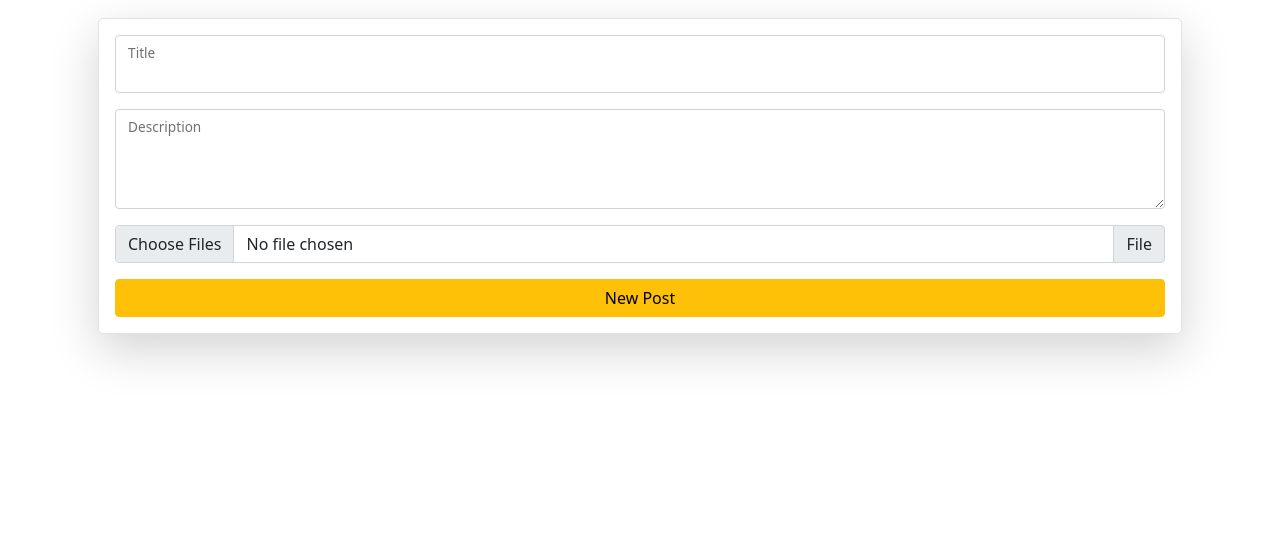
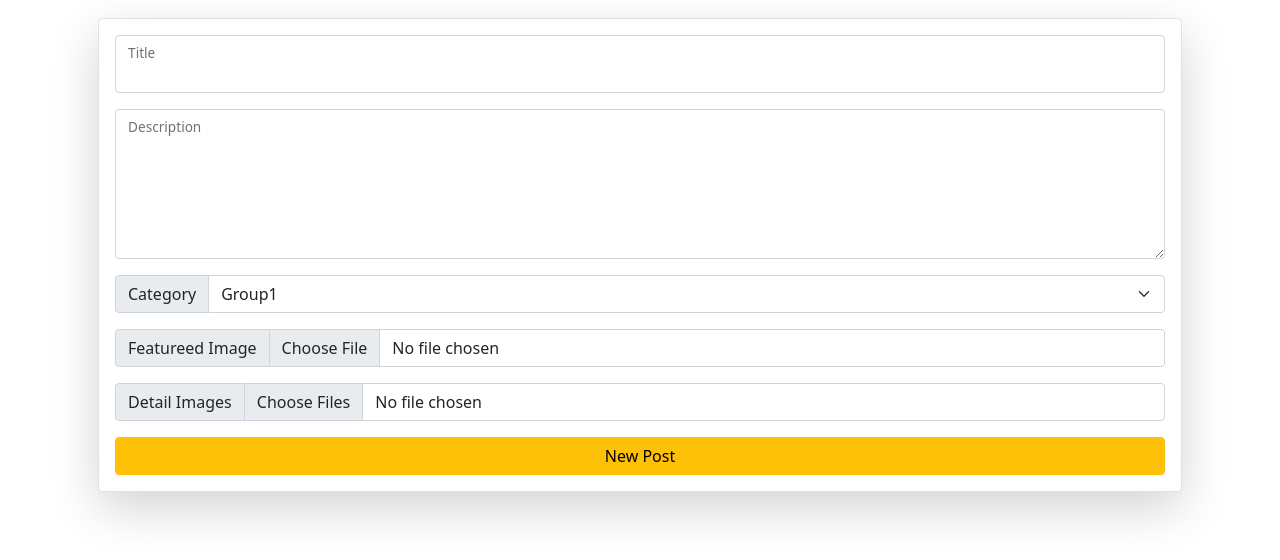
Before and after one commit to samsimsom/portfolio-flask, a Flask app: template app/routes/admin/templates/post/new_post.html in a window 1280 px wide. Shown: the part 190-750 px from the top of the page. Run offline with Flask 2, Linux system fonts and the light colour scheme; the template is opened without the code that fills it: values that come from a table or form of the project are taken from there, others are empty; some libraries are stand-ins or nearby versions.

Commit message:
post model and form

```diff
--- a/app/forms/form.py
+++ b/app/forms/form.py
@@ -7,7 +7,8 @@ from wtforms import (StringField,
                      BooleanField,
                      SubmitField,
                      TextAreaField,
-                     MultipleFileField)
+                     MultipleFileField,
+                     SelectField)
 from wtforms.validators import (ValidationError,
                                 DataRequired,
                                 Email,
@@ -18,6 +19,8 @@ from flask_wtf.file import FileField, FileAllowed, FileRequired
 from app.models.user import User
 
 
+# ------------------------------------------------------------------------------
+# AUTH FROMS
 class LoginForm(FlaskForm):
     email = StringField('Email', validators=[DataRequired(), Email()])
     password = PasswordField('Password', validators=[DataRequired()])
@@ -56,13 +59,27 @@ class RegistrationForm(FlaskForm):
             raise ValidationError('Please use a different email address.')
 
 
+# ------------------------------------------------------------------------------
+# POST FROMS
 class PostForm(FlaskForm):
     title = StringField('Title', validators=[DataRequired()])
-    upload = MultipleFileField('File',
-                               validators=[FileRequired(),
-                                           FileAllowed(['jpg', 'png'],
-                                                       'Images only!')])
-    description = TextAreaField('Description',
-                                validators=[Optional(), Length(max=1024)],
-                                render_kw={'style': 'height: 100px'})
+
+    description = TextAreaField(
+        'Description',
+        validators=[Optional(), Length(max=1024)])
+
+    category = SelectField('Category',
+                           choices=[(1, "Group1"), (2, "Group2")],
+                           validators=[DataRequired()])
+
+    featured_image = FileField(
+        'Featureed Image',
+        validators=[FileRequired(),
+                    FileAllowed(['jpg', 'png'], 'Images only!')])
+
+    detail_images = MultipleFileField(
+        'Detail Images',
+        validators=[FileRequired(),
+                    FileAllowed(['jpg', 'png'], 'Images only!')])
+
     submit = SubmitField('New Post')
--- a/app/routes/admin/templates/post/new_post.html
+++ b/app/routes/admin/templates/post/new_post.html
@@ -22,13 +22,24 @@
 </div>
 
 <div class="form-floating mb-3">
-{{ form.description(class_="form-control", id="fTextArea-1", **{'style':'height: 100px'}) }}
+{{ form.description(class_="form-control", id="fTextArea-1",
+                    **{'style':'height: 150px'}) }}
 {{ form.description.label(for="fTextArea-1") }}
 </div>
 
 <div class="input-group mb-3">
-{{ form.upload(class_="form-control", id="fUplod-1") }}
-{{ form.upload.label(class_="input-group-text", for="fUplod-1") }}
+{{ form.category.label(class_="input-group-text", for="fSelect-1") }}
+{{ form.category(class_="form-select", id="fSelect-1") }}
+</div>
+
+<div class="input-group mb-3">
+{{ form.featured_image.label(class_="input-group-text", for="fUplod-1") }}
+{{ form.featured_image(class_="form-control", id="fUplod-1") }}
+</div>
+
+<div class="input-group mb-3">
+{{ form.detail_images.label(class_="input-group-text", for="fUplod-2") }}
+{{ form.detail_images(class_="form-control", id="fUplod-2") }}
 </div>
 
 <div class="d-grid gap-2">
```
Also changed, not shown: app/models/post.py (+29 -6 lines).
